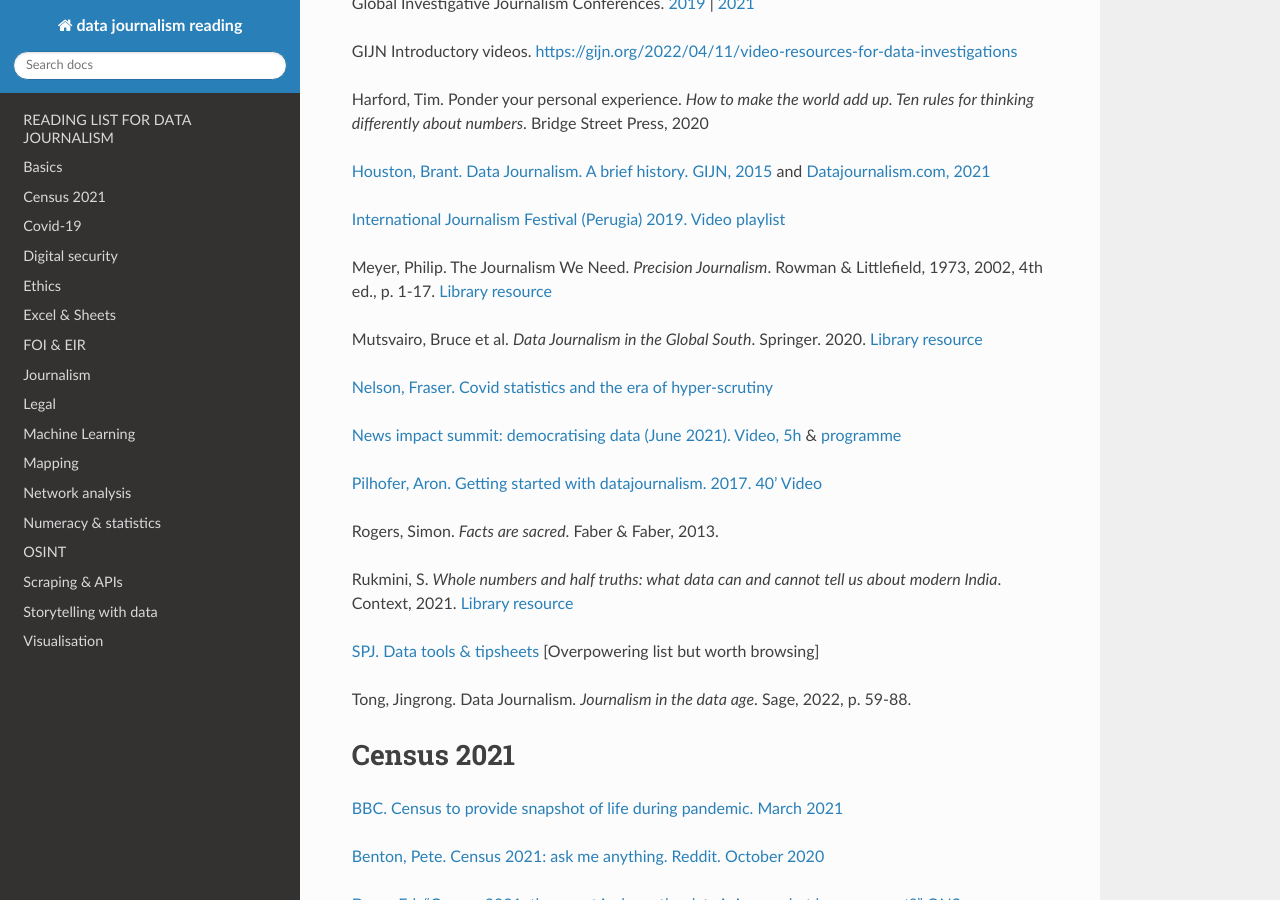
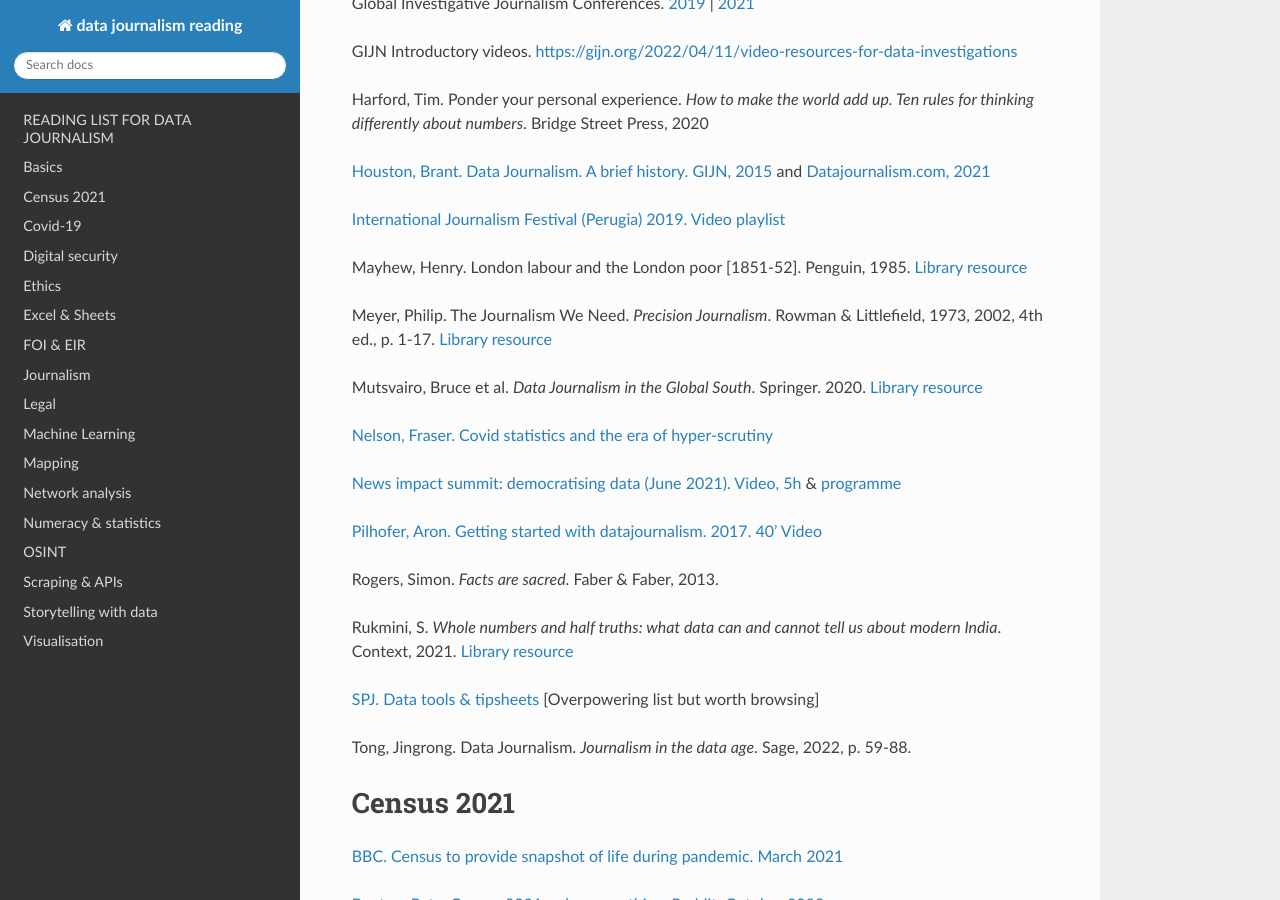
Before and after one commit to aodhanlutetiae/dj_reading, a Sphinx documentation site: the page built from docs/source/index.rst, in a window 1280 px wide and 900 px high, scrolled down 661 px. Built offline with Sphinx 7.4.7 and the Read the Docs theme 2.0.0, drawn with Linux system fonts in a browser that asks for light colours.

Commit message:
update reading

```diff
--- a/docs/source/index.rst
+++ b/docs/source/index.rst
@@ -35,6 +35,8 @@
 
 `International Journalism Festival (Perugia) 2019. Video
 playlist <https://media.journalismfestival.com/programme/2019/category/data-journalism-school>`_
+
+Mayhew, Henry. London labour and the London poor [1851-52]. Penguin, 1985. `Library resource <https://librarysearch.cardiff.ac.uk/permalink/44WHELF_CAR/c1t5b/alma995702033402420>`_
 
 Meyer, Philip. The Journalism We Need. *Precision Journalism*.
 Rowman & Littlefield, 1973, 2002, 4th ed., p. 1-17. `Library resource <https://librarysearch.cardiff.ac.uk/permalink/f/1tfrs8a/44CAR_ALMA51112618970002420>`_
```
